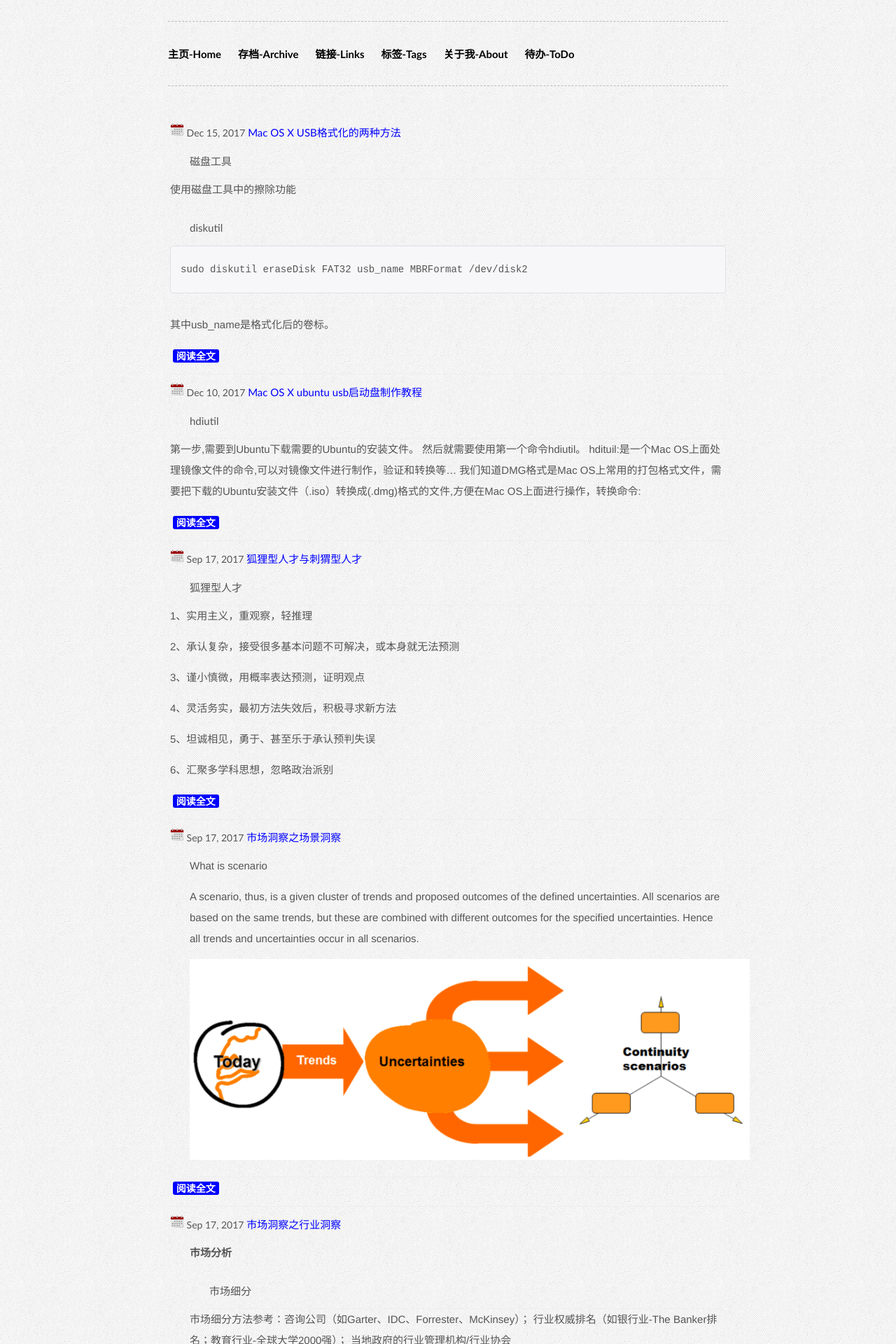
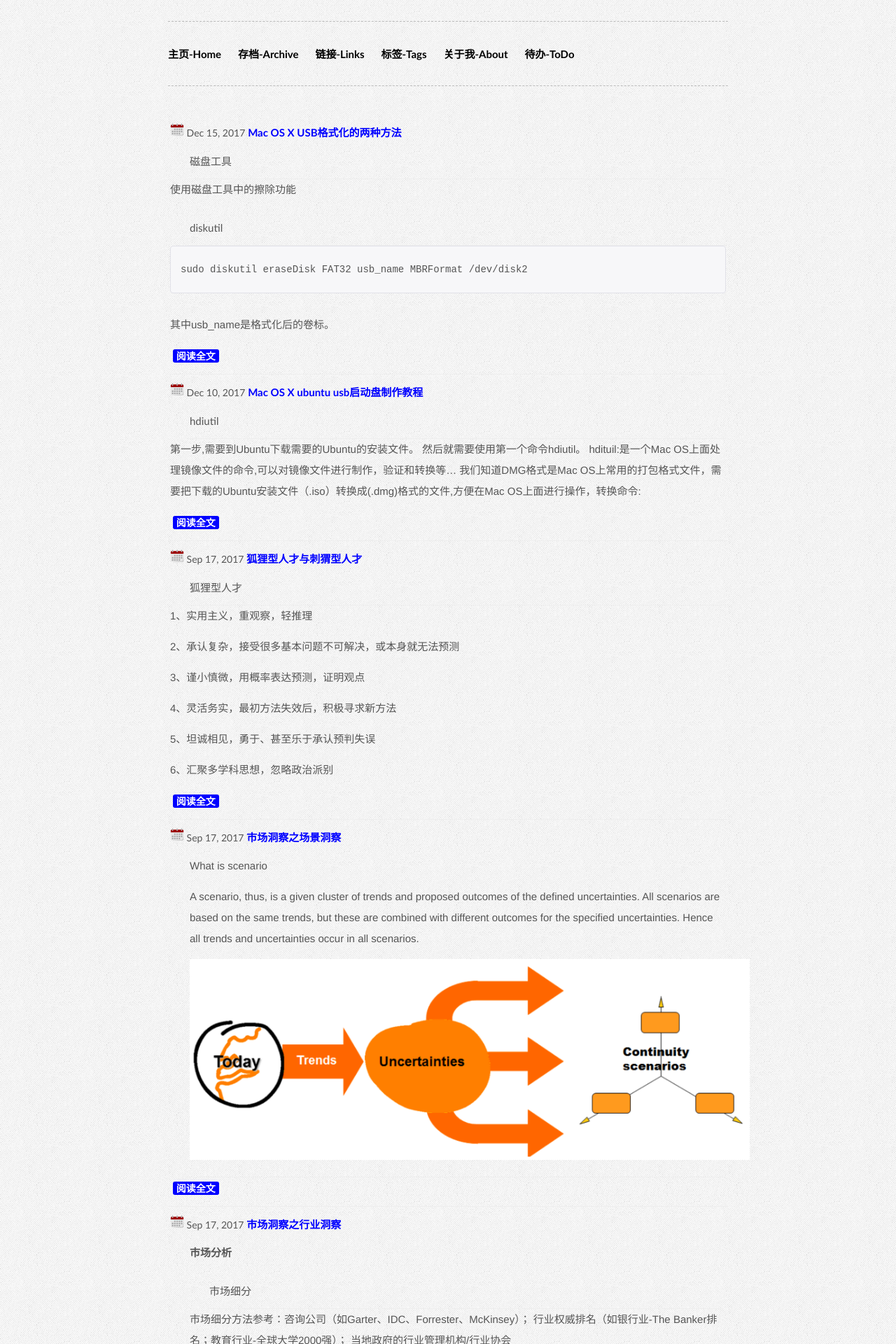
Before and after one commit to fk1091889767/tanwubin.github.io, a Jekyll site: the page built from index.html, in a window 1280 px wide. Shown: the top 1920 px of the page at 70% size. Built offline with Jekyll 4.4.1, drawn with Linux system fonts in a browser that asks for light colours.

Commit message:
引用修改

```diff
--- a/_includes/themes/effector-wide/index.html
+++ b/_includes/themes/effector-wide/index.html
@@ -2,7 +2,7 @@
 <ul class="postsList">
 {% for post in site.posts limit: 15%}
 <li><span><img src="../../../upload/image/calendar.png" width="20px"/>&nbsp;{{ post.date | date: "%b %d, %Y" }}</span>
-    <a href="{{ post.url }}">{{ post.title }}</a>
+    <a href="{{ post.url }}"><b>{{ post.title }}</b></a>
     {{ post.excerpt }}
     <span class="label label-important"><a href="{{ post.url }}"> <font color="white">阅读全文</font></a></span>
 </li>
```
Also changed, not shown: _posts/2017-12-15-Mac_OS_X_usb_erase.md (+5 -4 lines).
